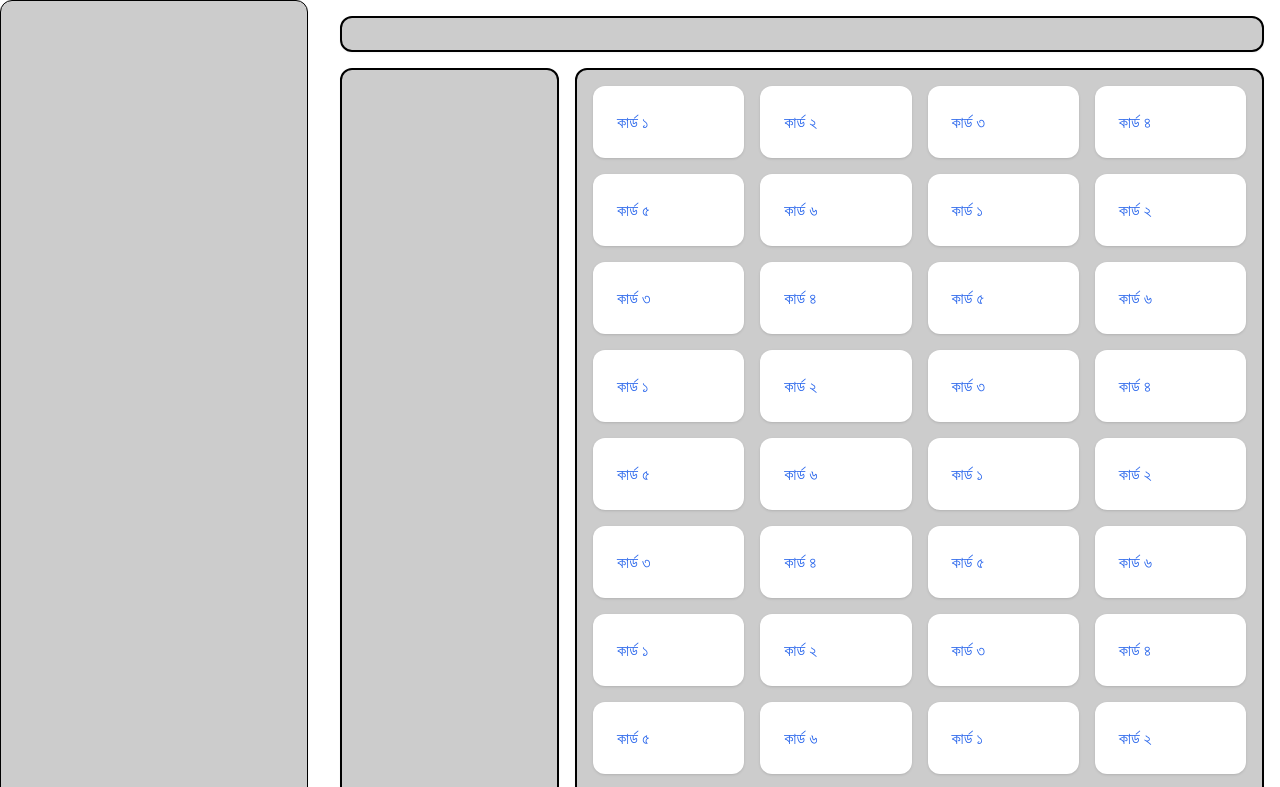
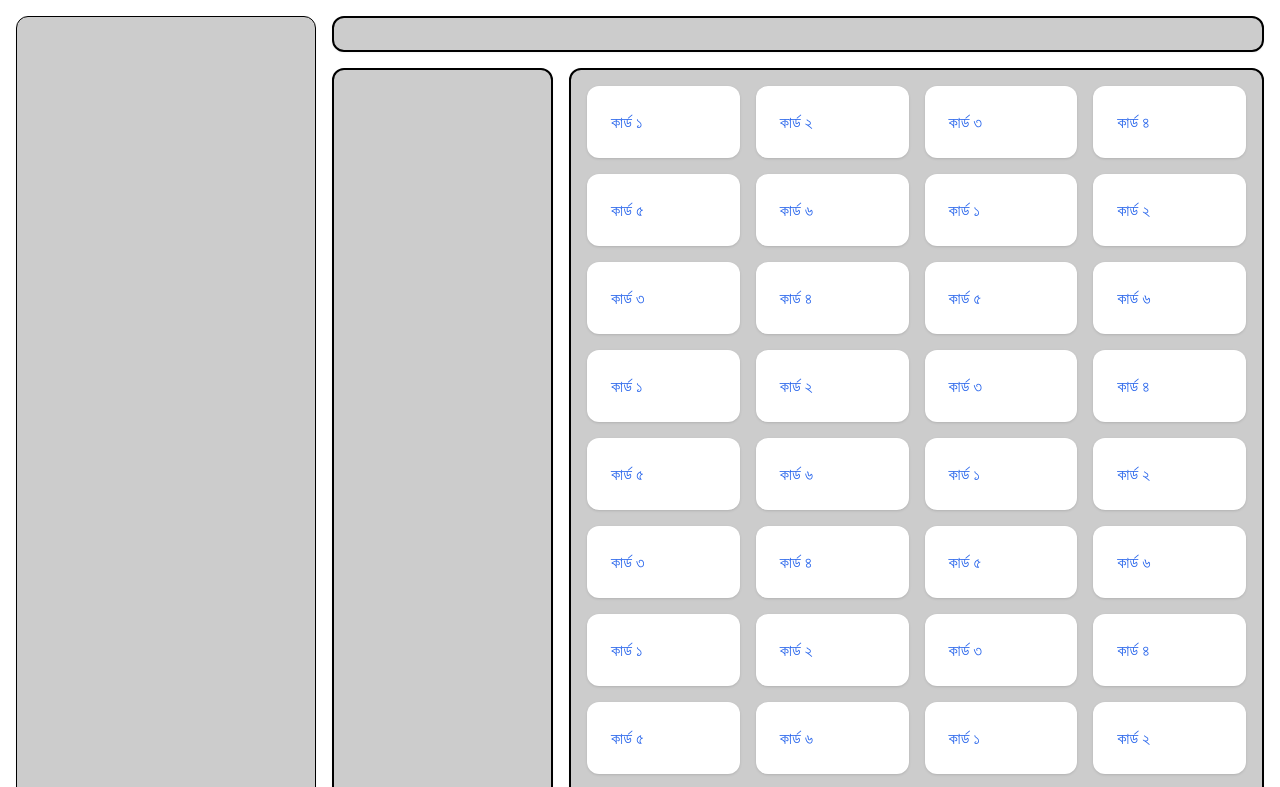
Before and after one commit to osmangoni32/dashboard, a website: page index.html in a window 1280 px wide. Shown: the top 787 px of the page. Drawn offline with nearby package versions, Linux system fonts and the light colour scheme.

Commit message:
layout design improved

```diff
--- a/index.html
+++ b/index.html
@@ -9,17 +9,19 @@
 </head>
 <body >
 
-   <div class="grid grid-cols-4 gap-4 ">
-    <div class="hidden md:grid md:col-span-1 gap-4 p-4 min-h-screen bg-black/20 rounded-xl shadow-sm border border-black"></div>
+   <div class="grid grid-cols-1 md:grid-cols-4 gap-4 p-4">
+    <div class="md:col-span-1 gap-4 p-4 md:min-h-screen bg-black/20 rounded-xl shadow-sm border border-black ">
+
+    </div>
 
 
-    <div class=" grid  grid-cols-1 col-span-4 md:col-span-3 md:grid-cols-4 gap-4 p-4 min-h-screen bg-white border-black">
-        <div class="md:col-span-4 bg-black/20 text-white text-center p-4 rounded-xl shadow-sm border-2 border-black"></div>
-        <div class="md:col-span-1 bg-black/20 text-blue-600 p-4 rounded-xl shadow-sm border-2 border-black"></div>
-        <div class="md:col-span-3 bg-black/20 text-blue-600 p-4 rounded-xl shadow-sm border-2 border-black grid grid-cols-1 sm:grid-cols-2 md:grid-cols-3 lg:grid-cols-4 gap-4 p-4">
+    <div class=" grid  grid-cols-1 col-span-4 md:col-span-3 md:grid-cols-4 gap-4 min-h-screen bg-white border-black">
+        <div class="md:col-span-4 bg-black/20 text-white text-center  p-4 rounded-xl shadow-sm border-2 border-black"></div>
+        <div class="md:col-span-1 bg-black/20 text-blue-600  p-4 rounded-xl shadow-sm border-2 border-black"></div>
+        <div class="md:col-span-3 bg-black/20 text-blue-600 p-4 rounded-xl shadow-sm border-2 border-black grid grid-cols-1 sm:grid-cols-2 md:grid-cols-3 lg:grid-cols-4 gap-4">
 
    <!-- কার্ড ১ -->
-  <div class="bg-white p-6 rounded-xl shadow">কার্ড ১</div>
+  <div class="bg-white p-6 rounded-xl shadow hover:bg-red-600">কার্ড ১</div>
   <!-- কার্ড ২ -->
   <div class="bg-white p-6 rounded-xl shadow">কার্ড ২</div>
   <!-- কার্ড ৩ -->
```
